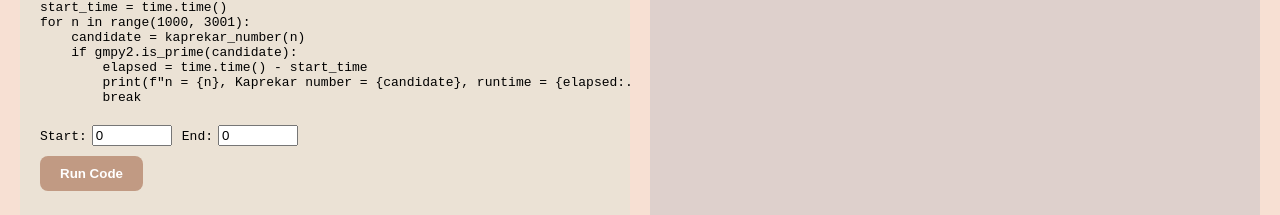
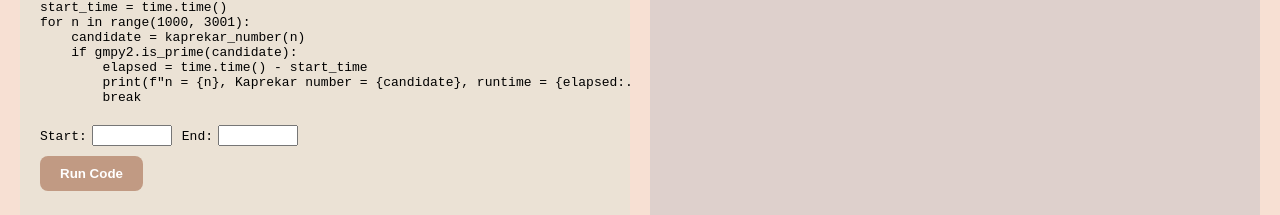
Before and after one commit to rohith-0601/Numerical_methods, a React (Vite) app in the folder frontend/: page /q1 in a window 1280 px wide. Shown: the part 482-697 px from the top of the page. Built offline with nearby package versions, Linux system fonts and the light colour scheme.

Commit message:
added inputs

```diff
--- a/frontend/src/pages/Q1.jsx
+++ b/frontend/src/pages/Q1.jsx
@@ -8,8 +8,8 @@ function Q1() {
   const [loading, setLoading] = useState(false);
   const [timeElapsed, setTimeElapsed] = useState(0);
   const [eventSource, setEventSource] = useState(null);
-  const [rangeStart, setRangeStart] = useState(0);
-  const [rangeEnd, setRangeEnd] = useState(0);
+  const [rangeStart, setRangeStart] = useState(null);
+  const [rangeEnd, setRangeEnd] = useState(null);
 
   const navigate = useNavigate();
 
```
